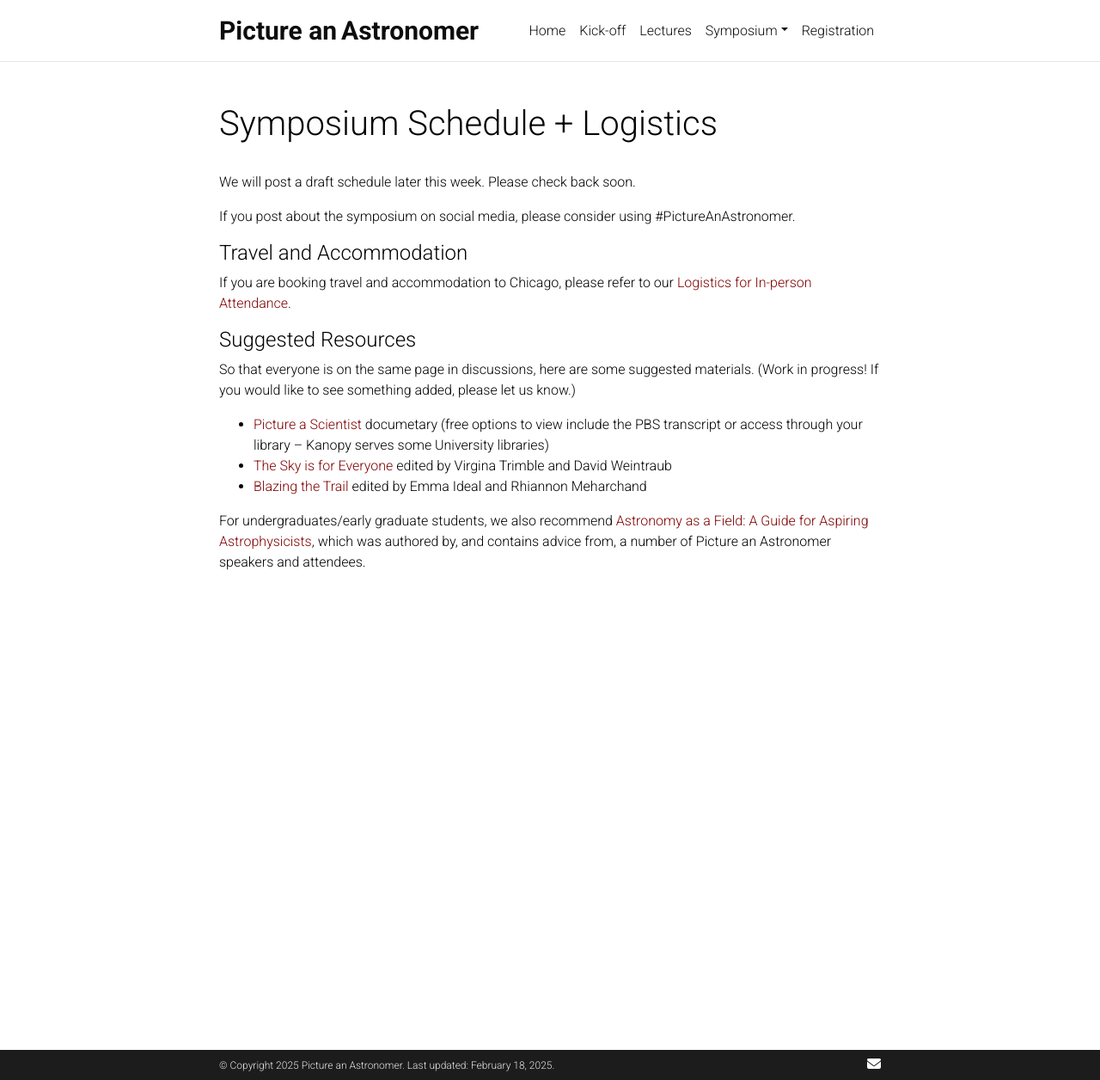
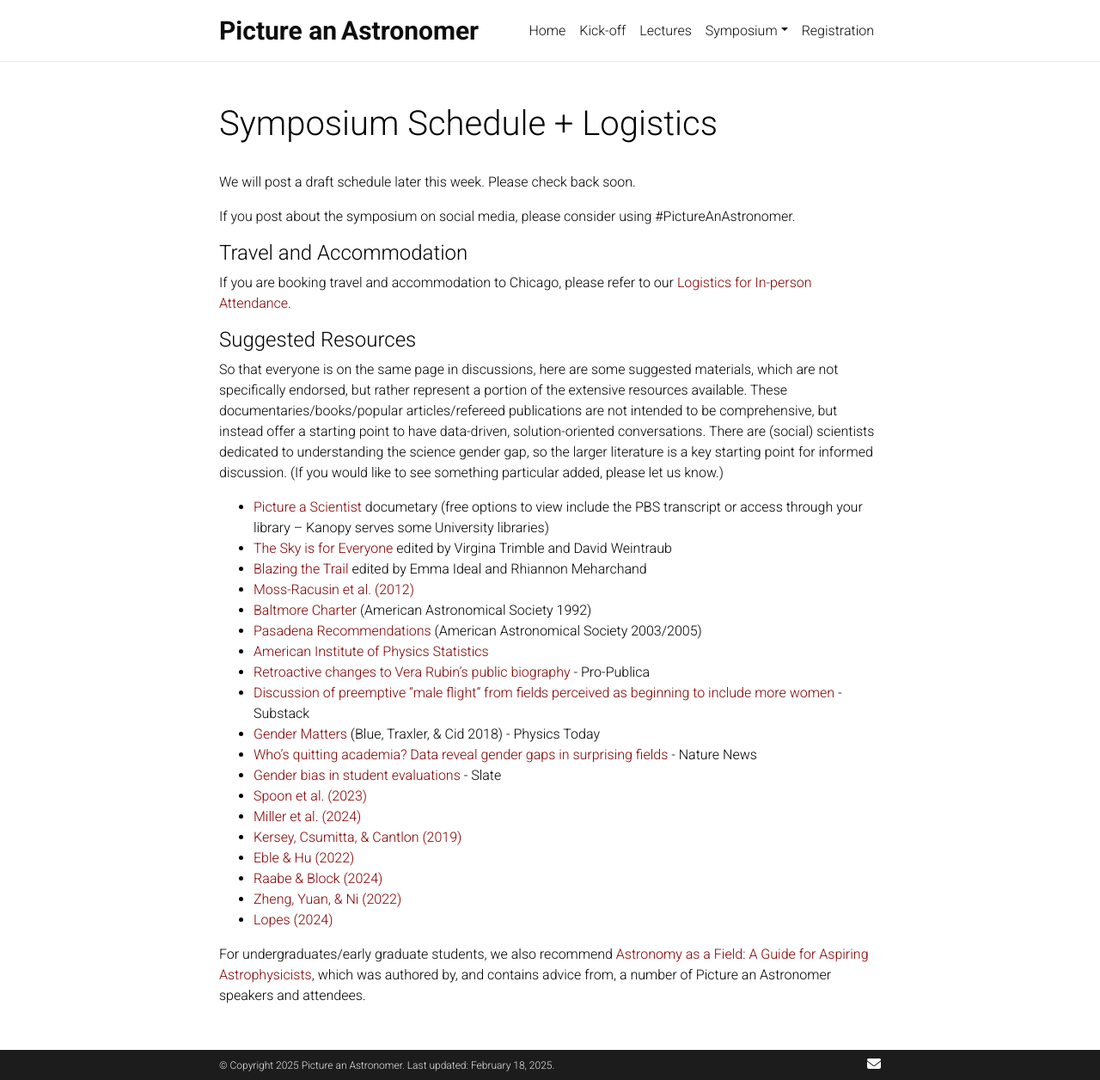
Before and after one commit to pictureanastronomer/pictureanastronomer.github.io, a Jekyll site: the page built from _pages/symposiumschedule.md, in a window 1280 px wide and 1256 px high. Shown: the whole window at 86% size. Built offline with Jekyll 4.4.1, drawn with Linux system fonts in a browser that asks for light colours; nearby versions of some CDN libraries; comment, search, counter and statistics services are not loaded; a style sheet for code colours, icons or effects is not loaded.

Commit message:
add resources

```diff
--- a/_pages/symposiumschedule.md
+++ b/_pages/symposiumschedule.md
@@ -18,10 +18,26 @@ If you are booking travel and accommodation to Chicago, please refer to our [Log
 
 
 #### Suggested Resources
-So that everyone is on the same page in discussions, here are some suggested materials. (Work in progress! If you would like to see something added, please let us know.)
+So that everyone is on the same page in discussions, here are some suggested materials, which are not specifically endorsed, but rather represent a portion of the extensive resources available. These documentaries/books/popular articles/refereed publications are not intended to be comprehensive, but instead offer a starting point to have data-driven, solution-oriented conversations. There are (social) scientists dedicated to understanding the science gender gap, so the larger literature is a key starting point for informed discussion. (If you would like to see something particular added, please let us know.)
 
 - [Picture a Scientist](https://www.pbs.org/wgbh/nova/video/picture-a-scientist/){:target="_blank"} documetary (free options to view include the PBS transcript or access through your library -- Kanopy serves some University libraries)
 - [The Sky is for Everyone](https://press.princeton.edu/books/hardcover/9780691207100/the-sky-is-for-everyone?srsltid=AfmBOoqP1H9EcVnvSNwZ9MasOuizZFxhmYP9iRuxSGpypHEf9LBKltkP) edited by Virgina Trimble and David Weintraub
 - [Blazing the Trail](https://www.amazon.com/Blazing-Trail-Essays-Leading-Science/dp/1482709430/ref=cm_cr_arp_d_product_top?ie=UTF8) edited by Emma Ideal and Rhiannon Meharchand
+- [Moss-Racusin et al. (2012)](https://www.pnas.org/doi/full/10.1073/pnas.1211286109?trk=public_post_comment-text){:target="_blank"}
+- [Baltmore Charter](https://www.stsci.edu/stsci/meetings/WiA/BaltoCharter.html){:target="_blank"} (American Astronomical Society 1992)
+- [Pasadena Recommendations](https://aas.org/comms/cswa/news/pasadenarecs){:target="_blank"} (American Astronomical Society 2003/2005)
+- [American Institute of Physics Statistics](https://ww2.aip.org/women-in-the-sciences){:target="_blank"}
+- [Retroactive changes to Vera Rubin's public biography](https://www.propublica.org/article/vera-rubin-astronomer-dei-trump) - Pro-Publica
+- [Discussion of preemptive "male flight" from fields perceived as beginning to include more women](https://celestemdavis.substack.com/p/why-boys-dont-go-to-college?triedRedirect=true){:target="_blank"} - Substack
+- [Gender Matters](https://pubs.aip.org/physicstoday/article/71/3/40/933906/Gender-mattersEvidence-shows-that-patterns-of) (Blue, Traxler, & Cid 2018) - Physics Today
+- [Who’s quitting academia? Data reveal gender gaps in surprising fields](https://www.nature.com/articles/d41586-025-00021-6){:target="_blank"} - Nature News
+- [Gender bias in student evaluations](https://slate.com/human-interest/2018/03/student-evaluations-are-discriminatory-against-female-professors.html){:target="_blank"} - Slate
+- [Spoon et al. (2023)](https://www.science.org/doi/10.1126/sciadv.adi2205){:target="_blank"}
+- [Miller et al. (2024)](https://psycnet.apa.org/fulltext/2025-50489-001.html){:target="_blank"}
+- [Kersey, Csumitta, & Cantlon (2019)](https://www.nature.com/articles/s41539-019-0057-x){:target="_blank"}
+- [Eble & Hu (2022)](https://www.nature.com/articles/s41562-022-01331-9?fromPaywallRec=false){:target="_blank"}
+- [Raabe & Block (2024)](https://www.tandfonline.com/doi/full/10.1080/14616696.2024.2349217){:target="_blank"}
+- [Zheng, Yuan, & Ni (2022)](https://elifesciences.org/articles/78909){:target="_blank"}
+- [Lopes (2024)](https://www.sciencedirect.com/science/article/pii/S0277539524001407){:target="_blank"}
 
 For undergraduates/early graduate students, we also recommend [Astronomy as a Field: A Guide for Aspiring Astrophysicists](https:/arxiv.org//abs/2312.04041), which was authored by, and contains advice from, a number of Picture an Astronomer speakers and attendees.
```
